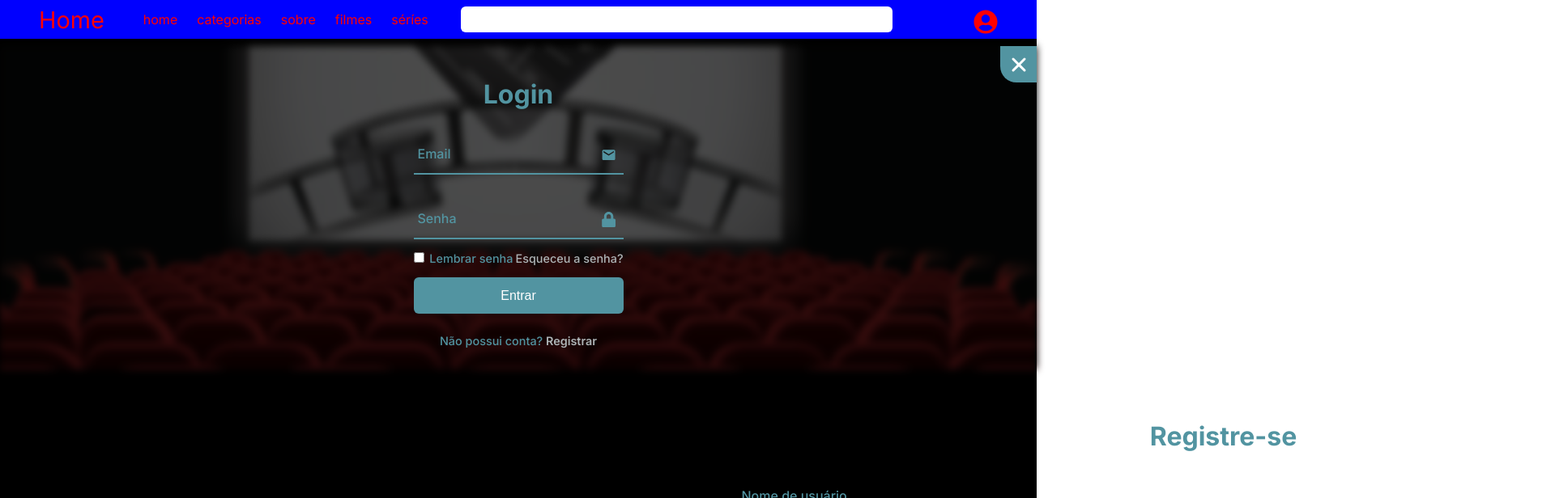
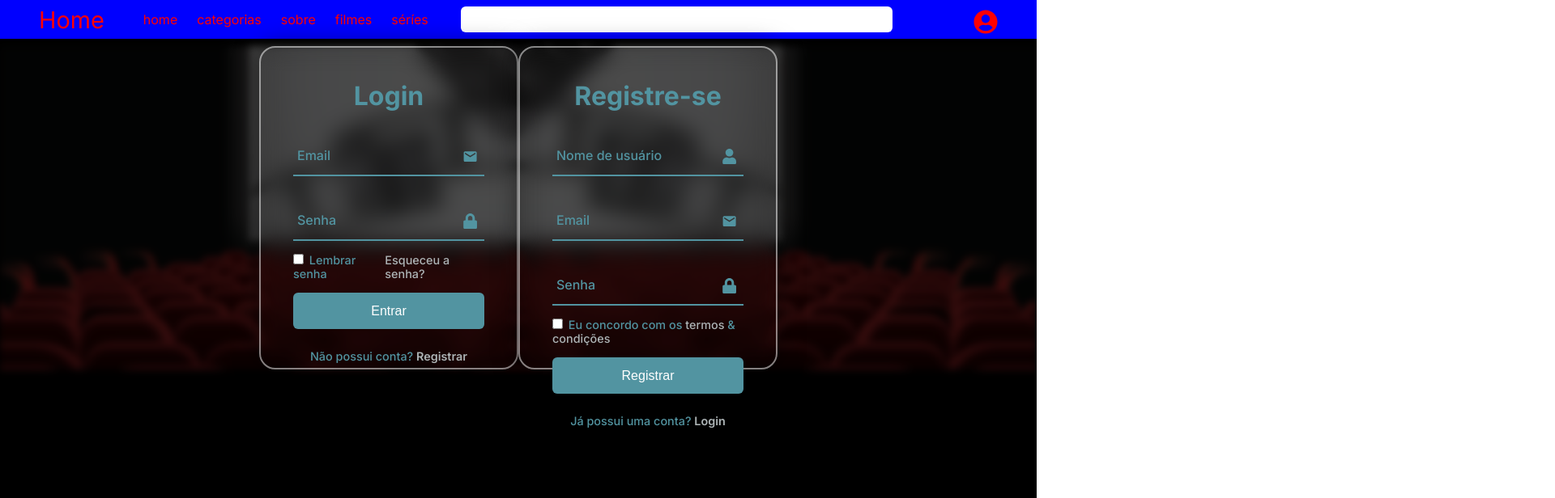
Before and after one commit to gustavocarvalho-ra/BDF, a Next.js app: page / in a window 1280 px wide. Both pictures are taken after a click on the button 1216 px from the left and 28 px from the top of the page. Shown: the top 616 px of the page at 81% size, 1920 px wide, since content can reach past the window. Built offline with nearby package versions, Linux system fonts and the light colour scheme.

Commit message:
feat: style action

```diff
--- a/src/app/components/Form/Form.module.scss
+++ b/src/app/components/Form/Form.module.scss
@@ -2,6 +2,11 @@
 // :root {
 //   --text: #5294a1;
 // }
+
+.container {
+  width: 50%;
+  display: flex;
+}
 
 .wrapper {
   position: relative;
@@ -29,8 +34,13 @@
 }
 
 .formBox {
-  width: 100%;
+  width: 50%;
   padding: 40px;
+  position: relative;
+  border-radius: 20px;
+  border: 2px solid rgba(255, 255, 255, .5);
+  box-shadow: 0 0 30px rgba(0, 0, 0, .5);
+  backdrop-filter: blur(13px);
 
   &.login {
     transition: transform .18s ease;
@@ -38,14 +48,14 @@
 
     .active & {
       transition: none;
-      transform: translateX(-400px);
+      // transform: translateX(-400px);
     }
   }
 
   &.register {
-    position: absolute;
+    // position: absolute;
     transition: none;
-    transform: translateX(400px);
+    // transform: translateX(400px);
 
     .active & {
       transition: transform .18s ease;
--- a/src/app/components/Form/index.tsx
+++ b/src/app/components/Form/index.tsx
@@ -27,10 +27,10 @@ export default function Form() {
 
   return (
     // <div className={styles.wrapper}>
-    <div>
-      <span className={styles.iconClose}>
+    <div className={styles.container}>
+      {/* <span className={styles.iconClose}>
         <IoClose name="close"></IoClose>
-      </span>
+      </span> */}
 
       <div className={`${styles.formBox} ${styles.login}`}>
         <h2>Login</h2>
```
